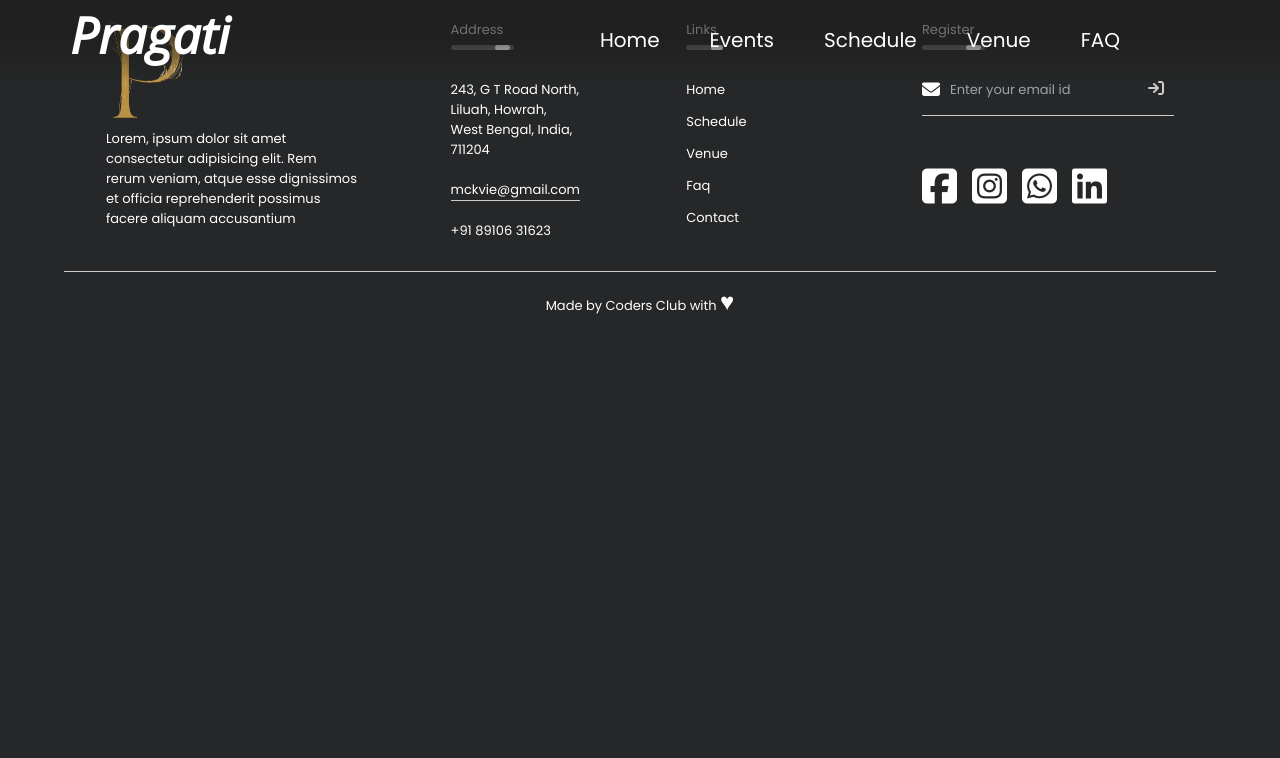
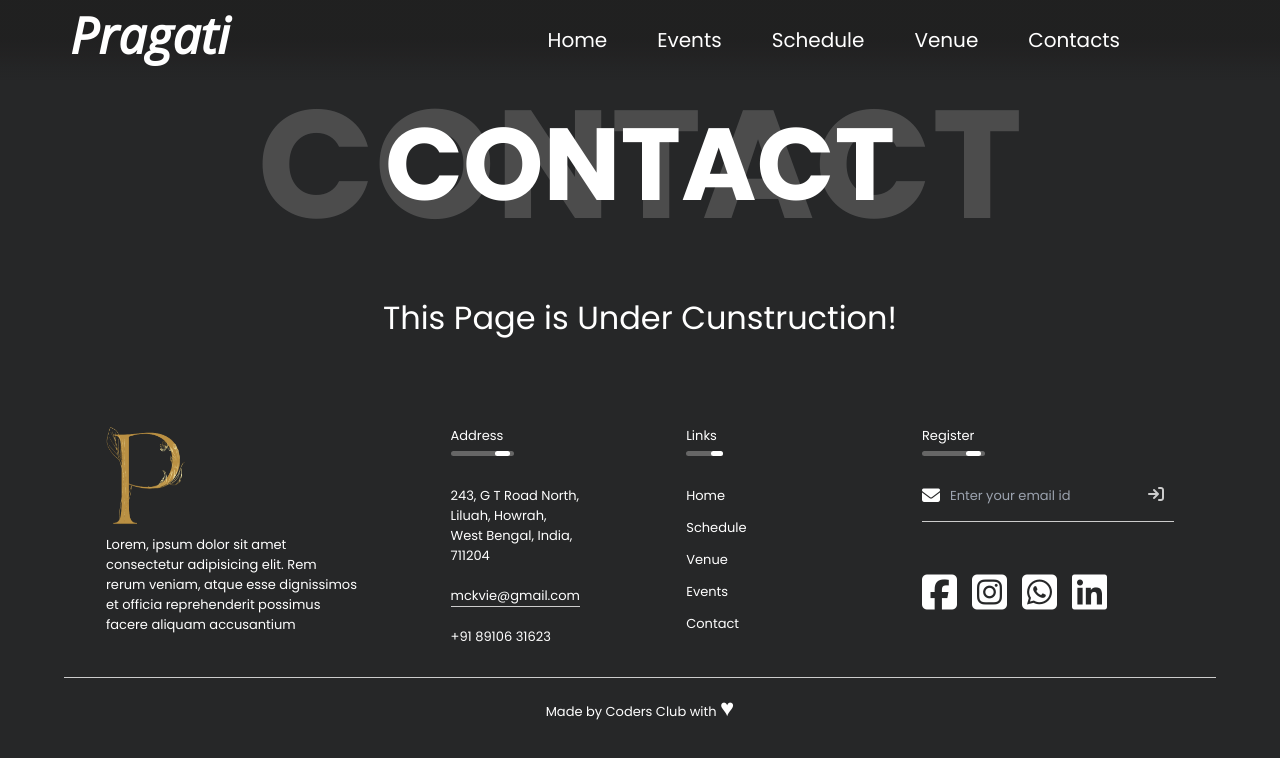
Before and after one commit to am-here/PRAGATI, a React (Create React App) app: page /contact in a window 1280 px wide. Shown: the top 758 px of the page. Built offline with nearby package versions, Linux system fonts and the light colour scheme; a web font is replaced by a local one.

Commit message:
routing completed

```diff
--- a/src/App.css
+++ b/src/App.css
@@ -21,3 +21,6 @@
         opacity: 1;
     }
 }
+::-webkit-scrollbar{
+    display: none;
+}
--- a/src/App.js
+++ b/src/App.js
@@ -3,6 +3,8 @@ import Navbar from "./components/Navbar/Navbar";
 import Home from "./Pages/Home";
 import Footer from "./components/Footer";
 import Day from "./components/Scheduler/Day";
+import Teachers from "./components/Teachers/Teachers";
+import Event from "./components/Ongoing_Event/event";
 
 // import React from "react";
 // import EventCard from "./components/Ongoing_Event/EventCard";
@@ -17,6 +19,8 @@ function App() {
         <Routes>
           <Route path="/" element={<Home />} />
           <Route path="/schedule" element={<Day />} />
+          <Route path="/contact" element={<Teachers />} />
+          <Route path="/rules" element={<Event />} />
         </Routes>
         <Footer />
       </BrowserRouter>
--- a/src/components/Footer/index.js
+++ b/src/components/Footer/index.js
@@ -41,9 +41,9 @@ function Footer() {
             </h3>
             <ul>
               <li className="li">
-                <Link className="ali" to="/">
+                <HashLink className="ali" to="/#home">
                   Home
-                </Link>
+                </HashLink>
               </li>
               <li className="li">
                 <Link className="ali" to="/schedule">
@@ -56,14 +56,14 @@ function Footer() {
                 </HashLink>
               </li>
               <li className="li">
-                <HashLink className="ali" to="/#faq">
-                  Faq
+                <HashLink className="ali" to="/#events">
+                  Events
                 </HashLink>
               </li>
               <li className="li">
-                <HashLink className="ali" to="/#contact">
+                <Link className="ali" to="/contact">
                   Contact
-                </HashLink>
+                </Link>
               </li>
             </ul>
           </div>
--- /dev/null
+++ b/src/components/GoToTop.js
@@ -0,0 +1,14 @@
+import { useEffect } from "react";
+import { useLocation } from "react-router-dom";
+
+export default function GoToTop() {
+  const routePath = useLocation();
+  const onTop = () => {
+    window.scrollTo(0, 0);
+  };
+  useEffect(() => {
+    onTop();
+  }, [routePath]);
+
+  return null;
+}
--- a/src/components/Navbar/Navbar.jsx
+++ b/src/components/Navbar/Navbar.jsx
@@ -48,8 +48,8 @@ function Navbar() {
             </HashLink>
           </span>
           <span className="nav-items">
-            <HashLink to="/#faq" className="nav-links">
-              FAQ
+            <HashLink to="/contact" className="nav-links">
+              Contacts
             </HashLink>
           </span>
         </div>
--- a/src/components/Ongoing_Event/EventCard.js
+++ b/src/components/Ongoing_Event/EventCard.js
@@ -12,7 +12,7 @@ function Ongoing() {
           <div className="EventCardRow">
             {EventData.map((element) => {
               return (
-                <Link to="/schedule" className="">
+                <Link to="/rules" className="">
                   <div className="EventCardCol">
                     <img
                       src={require(`../../resources/${element.image}`)}
--- a/src/components/Ongoing_Event/event.js
+++ b/src/components/Ongoing_Event/event.js
@@ -1,9 +1,9 @@
-import React from 'react'
-import Heading from "../Heading/index"
-import './event.css'
+import React from "react";
+import Heading from "../Heading/index";
+import "./event.css";
+import GoToTop from "../GoToTop";
 
-var event_name = "LOGO COMPETITION";
-
+// var event_name = "LOGO COMPETITION";
 
 function Event() {
   return (
@@ -19,8 +19,12 @@ function Event() {
         </div>
         <div className="content_col2">
           <p>Hello MCKVIANS ✨</p>
-          <p>🎓MCKV Institute of Engineering is back with the most awaited event of the year, Pragati 2K23, its annual tech fest.
-            This year there would be a logo design contest for PRAGATI 2023. The winner would be recognized and, the winning logo will be chosen as the official logo for PRAGATI 2023.
+          <p>
+            🎓MCKV Institute of Engineering is back with the most awaited event
+            of the year, Pragati 2K23, its annual tech fest. This year there
+            would be a logo design contest for PRAGATI 2023. The winner would be
+            recognized and, the winning logo will be chosen as the official logo
+            for PRAGATI 2023.
           </p>
           <p>🗓️Submission Date - 30th November,2022</p>
           <p>✅Open to all staff members and students of MCKVIE.</p>
@@ -31,14 +35,21 @@ function Event() {
         <div className="rules_points">
           <span className="numbering">①</span>
           {/* <span className="rule_point">&nbsp;&nbsp;&nbsp; The contest is open to all members of the staff and students of MCKV Institute of &nbsp;&nbsp;&nbsp;&nbsp;&nbsp;&nbsp;&nbsp;&nbsp;Engineering.</span> */}
-          <span className="rule_point">&nbsp;&nbsp;&nbsp; The contest is open to all members of the staff and students of MCKV Institute of Engineering.</span>
+          <span className="rule_point">
+            &nbsp;&nbsp;&nbsp; The contest is open to all members of the staff
+            and students of MCKV Institute of Engineering.
+          </span>
         </div>
         <div className="rules_points">
           <span className="numbering">②</span>
-          <span className="rule_point">&nbsp;&nbsp;&nbsp; Themes for the contest are</span>
+          <span className="rule_point">
+            &nbsp;&nbsp;&nbsp; Themes for the contest are
+          </span>
           <div className="sub_rules_points">
             <span className="sub_numbering">&nbsp;&nbsp;&nbsp;&nbsp;ⓐ</span>
-            <span className="sub_rule_point">&nbsp;&nbsp;&nbsp; Technology</span>
+            <span className="sub_rule_point">
+              &nbsp;&nbsp;&nbsp; Technology
+            </span>
           </div>
           <div className="sub_rules_points">
             <span className="sub_numbering">&nbsp;&nbsp;&nbsp;&nbsp;ⓑ</span>
@@ -46,27 +57,38 @@ function Event() {
           </div>
           <div className="sub_rules_points">
             <span className="sub_numbering">&nbsp;&nbsp;&nbsp;&nbsp;ⓒ</span>
-            <span className="sub_rule_point">&nbsp;&nbsp;&nbsp; Innovation</span>
+            <span className="sub_rule_point">
+              &nbsp;&nbsp;&nbsp; Innovation
+            </span>
           </div>
-
         </div>
         <div className="rules_points">
           <span className="numbering">③</span>
-          <span className="rule_point">&nbsp;&nbsp;&nbsp; Participants can provide maximum one entry per theme and can take part in maximum of 2 themes.</span>
+          <span className="rule_point">
+            &nbsp;&nbsp;&nbsp; Participants can provide maximum one entry per
+            theme and can take part in maximum of 2 themes.
+          </span>
           {/* <span className="rule_point">&nbsp;&nbsp;&nbsp; Participants can provide maximum one entry per theme and can take part in &nbsp;&nbsp;&nbsp;&nbsp;&nbsp;&nbsp;&nbsp;&nbsp;maximum of 2 themes.</span> */}
         </div>
         <div className="rules_points">
           <span className="numbering">④</span>
-          <span className="rule_point">&nbsp;&nbsp;&nbsp; The winning logo will be the property of MCKV INSTITUTE OF ENGINEERING from the date theyare received and will be used in all mediums required.</span>
+          <span className="rule_point">
+            &nbsp;&nbsp;&nbsp; The winning logo will be the property of MCKV
+            INSTITUTE OF ENGINEERING from the date theyare received and will be
+            used in all mediums required.
+          </span>
           {/* <span className="rule_point">&nbsp;&nbsp;&nbsp; The winning logo will be the property of MCKV INSTITUTE OF ENGINEERING from the &nbsp;&nbsp;&nbsp;&nbsp;&nbsp;&nbsp;&nbsp;&nbsp;date theyare received and will be used in all mediums required.</span> */}
         </div>
         <div className="rules_points">
           <span className="numbering">⑤</span>
-          <span className="rule_point">&nbsp;&nbsp;&nbsp; Last Date for submission is 30th November, 2022.</span>
+          <span className="rule_point">
+            &nbsp;&nbsp;&nbsp; Last Date for submission is 30th November, 2022.
+          </span>
         </div>
       </div>
+      <GoToTop />
     </section>
-  )
+  );
 }
 
-export default Event
+export default Event;
--- a/src/components/Teachers/Teachers.js
+++ b/src/components/Teachers/Teachers.js
@@ -1,44 +1,46 @@
-import Carousel from "react-multi-carousel";
+// import Carousel from "react-multi-carousel";
 import "react-multi-carousel/lib/styles.css";
-import React, { useState } from "react";
+// import React, { useState } from "react";
 import "./Teachers.css";
 import Heading from "./../Heading/index";
-import Data from "./Model.js";
-import Card from "./Card";
+// import Data from "./Model.js";
+// import Card from "./Card";
+import UnderCunstruction from "../../resources/UnderCunstruction";
 
 function Teachers() {
-  const [data, setData] = useState(Data);
-  const responsive = {
-    desktop: {
-      breakpoint: {
-        max: 3000,
-        min: 1024,
-      },
-      items: 5,
-      partialVisibilityGutter: 40,
-    },
-    mobile: {
-      breakpoint: {
-        max: 464,
-        min: 0,
-      },
-      items: 1,
-      partialVisibilityGutter: 0,
-    },
-    tablet: {
-      breakpoint: {
-        max: 1024,
-        min: 464,
-      },
-      items: 3,
-      partialVisibilityGutter: 30,
-    },
-  };
+  // const [data, setData] = useState(Data);
+  // const responsive = {
+  //   desktop: {
+  //     breakpoint: {
+  //       max: 3000,
+  //       min: 1024,
+  //     },
+  //     items: 5,
+  //     partialVisibilityGutter: 40,
+  //   },
+  //   mobile: {
+  //     breakpoint: {
+  //       max: 464,
+  //       min: 0,
+  //     },
+  //     items: 1,
+  //     partialVisibilityGutter: 0,
+  //   },
+  //   tablet: {
+  //     breakpoint: {
+  //       max: 1024,
+  //       min: 464,
+  //     },
+  //     items: 3,
+  //     partialVisibilityGutter: 30,
+  //   },
+  // };
   return (
     <>
       <div id="contact">
         <Heading title="CONTACT" />
-        <div className="carousel-container">
+        <UnderCunstruction />
+        {/* <div className="carousel-container">
           <Carousel
             additionalTransfrom={0}
             arrows={false}
@@ -74,7 +76,7 @@ function Teachers() {
               <Card key={teacher.id} teacher={teacher} />
             ))}
           </Carousel>
-        </div>
+        </div> */}
       </div>
     </>
   );
--- a/src/components/Venue/index.js
+++ b/src/components/Venue/index.js
@@ -108,7 +108,6 @@ function Venue() {
                   src="https://img.icons8.com/color/48/000000/marker--v1.png"
                   className="lg:w-10 w-[6vw]"
                   alt="icon"
-                  alt="bdhhhd"
                 />
                 <p className="text-white  lg:text-2xl font-semibold pl-2">
                   MCKV Institute of Engineering,Howrah
```
Also changed, not shown: 1 other file (tests, documents, lock files or other folders).
